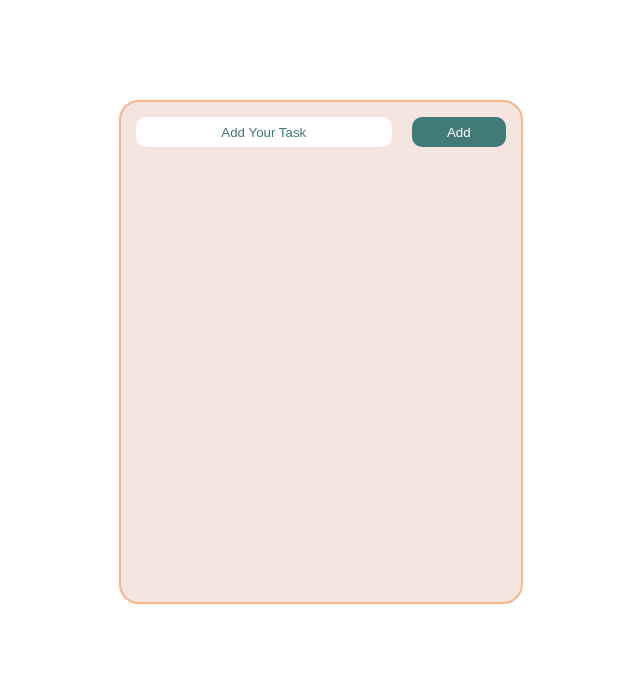
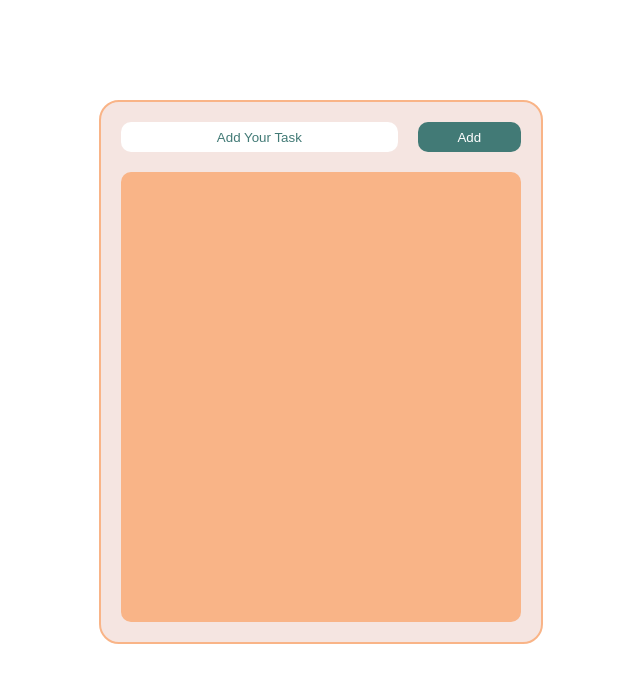
Before and after one commit to Sadeghakbar/todo-app, a React (Create React App) app: page / in a window 1280 px wide. Shown: the top 682 px of the page, without its empty margins (319-959 px from the left). Built offline with nearby package versions, Linux system fonts and the light colour scheme.

Commit message:
added todo-list component UI

```diff
--- a/src/App.css
+++ b/src/App.css
@@ -7,5 +7,9 @@
   background-color: #F5E5E1;
   margin-top: 100px;
   border-radius: 20px;
+  padding: 20px;
+  display: flex;
+  justify-content: center;
+  flex-direction: column;
 
 }
--- a/src/App.js
+++ b/src/App.js
@@ -1,6 +1,7 @@
 import logo from './logo.svg';
 import './App.css';
 import Input from './components/input/input';
+import TodoList from './components/todo-list/todo-list';
 
 
 function App() {
@@ -8,6 +9,7 @@ function App() {
 
     <div className="App">
       <Input/>
+      <TodoList/>
 
     </div>
   );
--- a/src/components/input/input.css
+++ b/src/components/input/input.css
@@ -1,7 +1,7 @@
 .input-container {
 display: flex;
 justify-content: space-between;
-padding: 15px
+margin-bottom: 20px;
 }
 
 .input{
--- /dev/null
+++ b/src/components/todo-list/todo-list.css
@@ -0,0 +1,9 @@
+.todo-list-container{
+    display: flex;
+    background-color: #F9B487;
+    height: 100%;
+    width: 100%;
+    position: relative;
+    border-radius: 10px;
+
+}
--- /dev/null
+++ b/src/components/todo-list/todo-list.jsx
@@ -0,0 +1,12 @@
+import './todo-list.css';
+
+function TodoList() {
+  return (
+
+    <div className='todo-list-container'>
+
+    </div>
+  );
+}
+
+export default TodoList;
```
